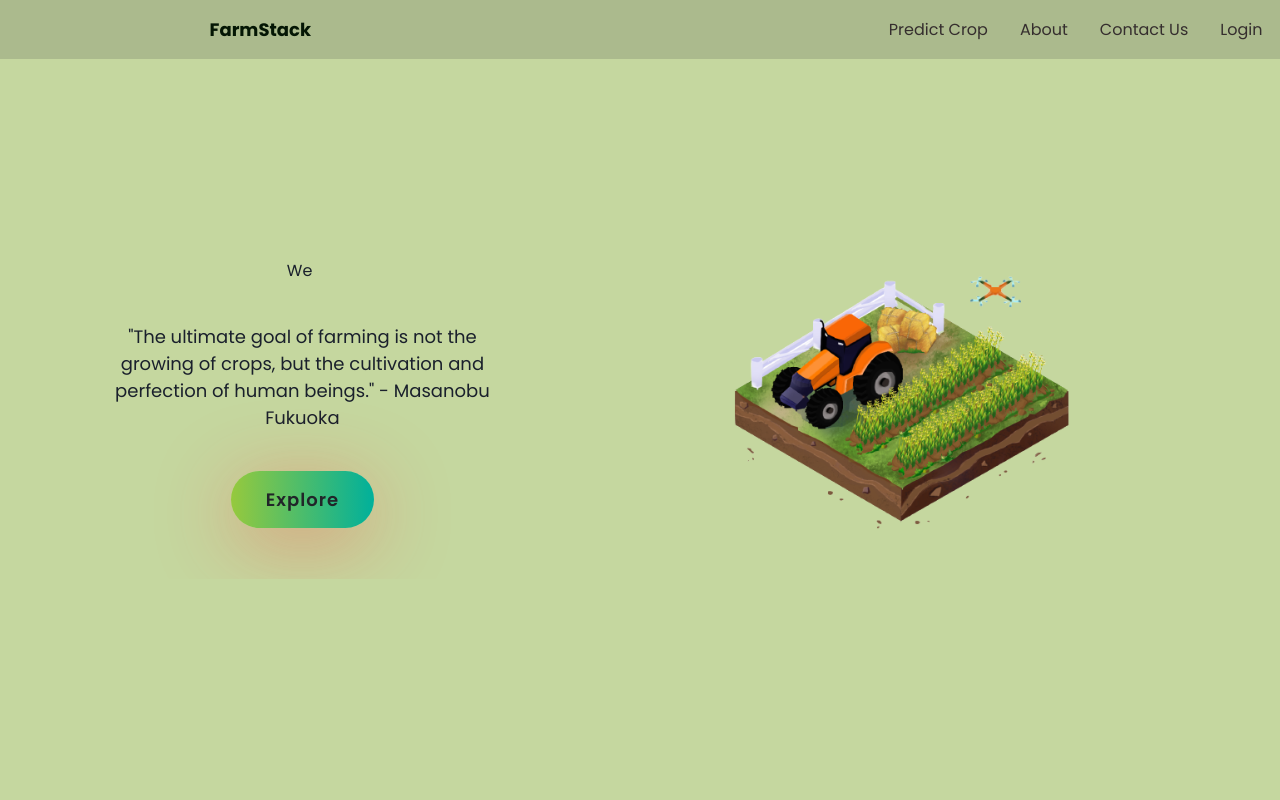
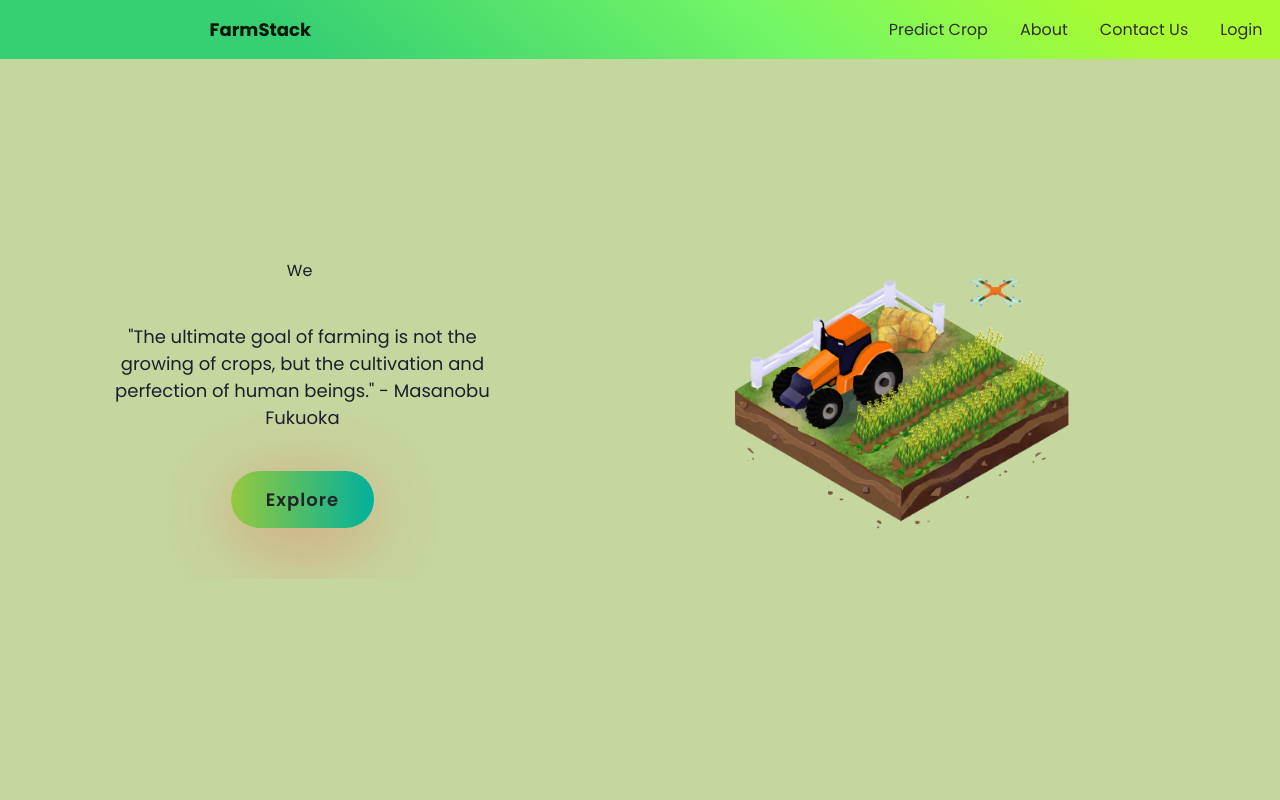
Before and after one commit to sinharitwick/GFG-Lofi_Devs, a React (Create React App) app in the folder client/: page / in a window 1280 px wide. Shown: the top 800 px of the page. Built offline with nearby package versions, Linux system fonts and the light colour scheme.

Commit message:
landing changes

```diff
--- a/client/src/components/UI/Navbar.css
+++ b/client/src/components/UI/Navbar.css
@@ -4,9 +4,9 @@
     /* background: -webkit-linear-gradient(to right, #093637, #44A08D);  Chrome 10-25, Safari 5.1-6 */
     /* background: linear-gradient(to right, #093637, #44A08D); W3C, IE 10+/ Edge, Firefox 16+, Chrome 26+, Opera 12+, Safari 7+ */
     /* new */
-    /* background: rgb(54,207,115); */
-    /* background: linear-gradient(41deg, rgba(54,207,115,1) 24%, rgba(117,247,101,1) 61%, rgba(168,253,45,0.9697128851540616) 87%); */
-    background: rgba(77, 75, 75, 0.21);
+    background: rgb(54,207,115);
+    background: linear-gradient(41deg, rgba(54,207,115,1) 24%, rgba(117,247,101,1) 61%, rgba(168,253,45,0.9697128851540616) 87%);
+    /* background: rgba(77, 75, 75, 0.21); */
     color: #fff;
     width: 100%;
   }
```
Also changed, not shown: 1 other file (tests, documents, lock files or other folders).
